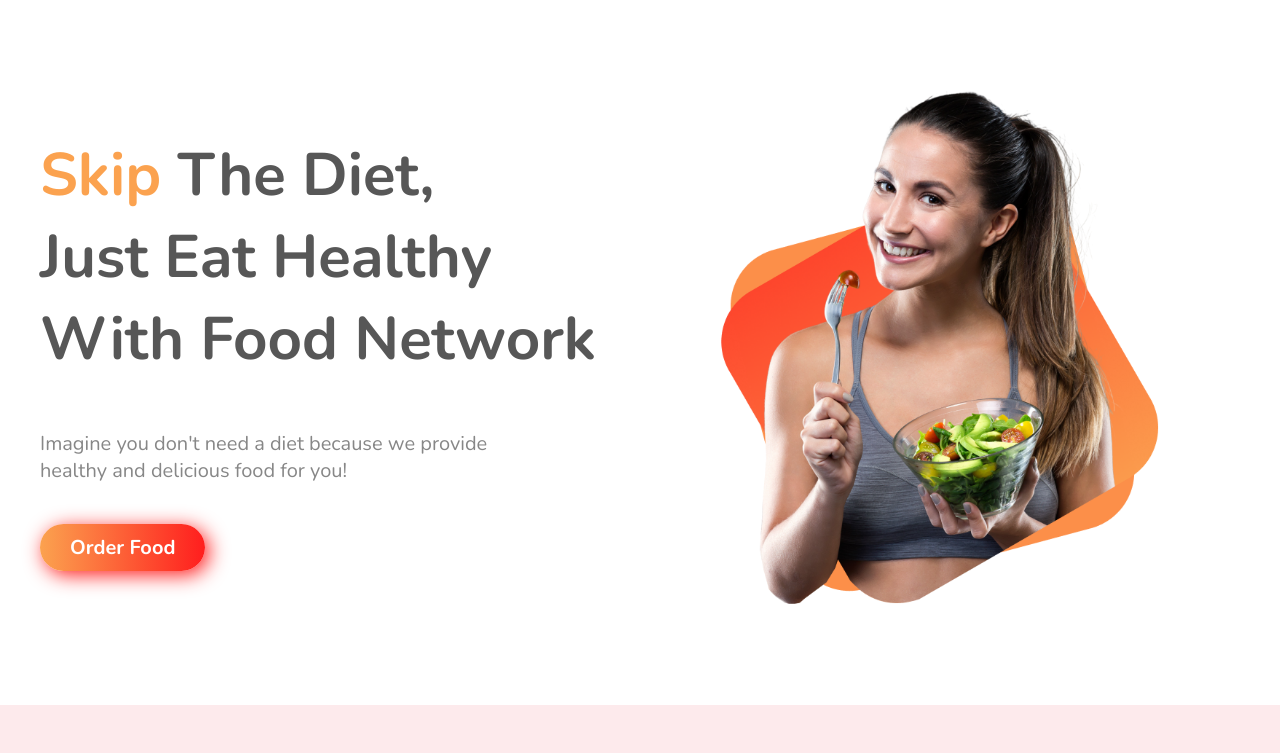
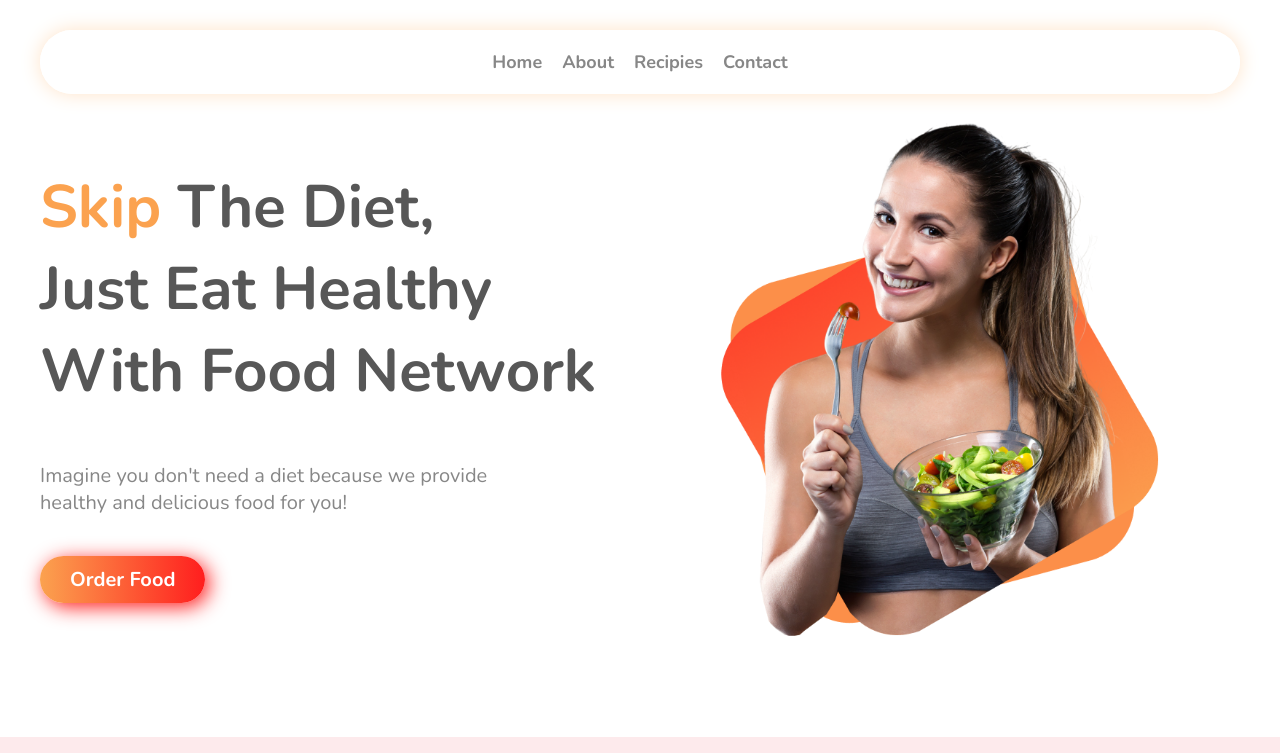
Before and after one commit to Mostakimul/food-pHero-01, a plain HTML site: page index.html in a window 1280 px wide. Shown: the top 753 px of the page. Drawn offline with nearby package versions, Linux system fonts and the light colour scheme.

Commit message:
Navigation bar completed

```diff
--- a/index.html
+++ b/index.html
@@ -17,8 +17,21 @@
 </head>
 
 <body>
+  <!-- Navigation Section -->
+  <nav>
+    <div class="container">
+      <div class="nav-container">
+        <ul class="flex-container nav-list">
+          <li class="list-item"><a href="#home">Home</a></li>
+          <li class="list-item"><a href="#about">About</a></li>
+          <li class="list-item"><a href="#recipie">Recipies</a></li>
+          <li class="list-item"><a href="#">Contact</a></li>
+        </ul>
+      </div>
+    </div>
+  </nav>
   <!-- Hero Section -->
-  <section class="container">
+  <section id="home" class="container">
     <div class="flex-container">
       <div class="flex-w-50">
         <h1 class="hero-title"><span class="color-orange">Skip</span> The Diet,<br>
@@ -112,6 +125,7 @@
       <p class="footer-para">Eat healthy to live healthy. Live healthy to live happy.</p>
     </div>
   </footer>
+
 </body>
 
 </html>
--- a/style.css
+++ b/style.css
@@ -8,6 +8,7 @@
 }
 html {
   font-size: 62.5%;
+  scroll-behavior: smooth;
 }
 body {
   font-family: 'Nunito', sans-serif;
@@ -58,7 +59,35 @@ body {
   font-weight: 700;
   color: #575757;
 }
+/*************** Navigation Section ***************/
+.nav-container {
+  width: 120rem;
+  position: fixed;
+  top: 0;
+  padding: 2rem 0;
+  box-shadow: 0 0 2rem #ffe3c8;
+  border-radius: 10rem;
+  margin-top: 3rem;
+  background-color: #ffffffed;
+}
+.nav-list {
+  padding: 0;
+  justify-content: center;
+}
+.nav-list a {
+  text-decoration: none;
+  font-size: 1.8rem;
+  padding: 0 1rem;
+  color: #878787;
+  font-weight: 700;
+}
+.list-item {
+  list-style: none;
+}
 /*************** Hero Section ***************/
+#home {
+  padding-top: 3.2rem;
+}
 .hero-title {
   font-size: 6rem;
   font-weight: 700;
```
